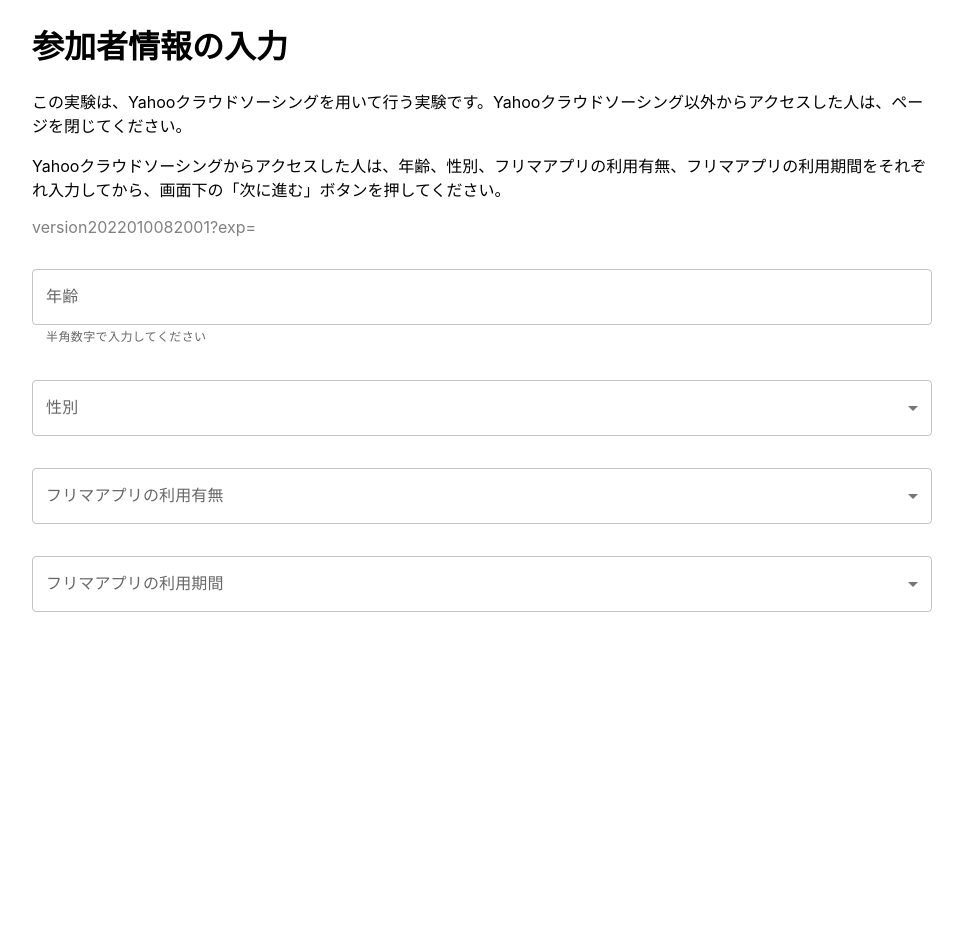
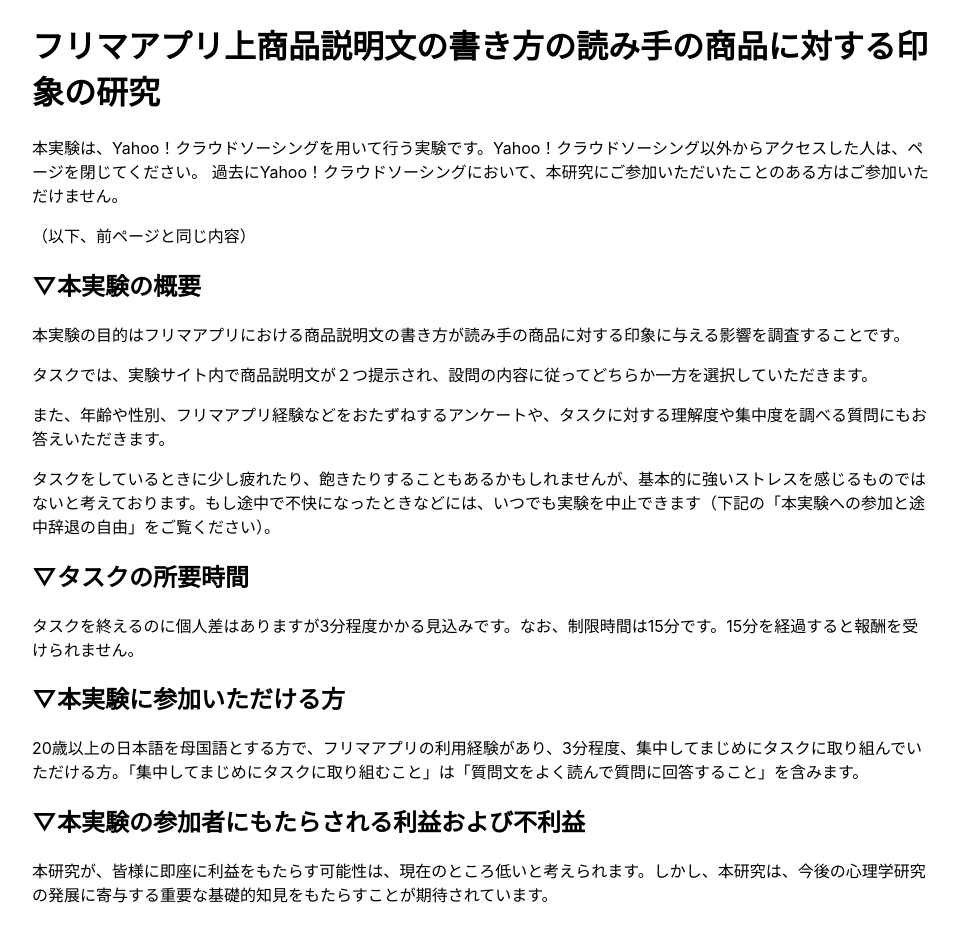
Before and after one commit to tacchanmaru/ChatGPT_age_gender_202312, a React (Create React App) app: page / in a window 1280 px wide. Shown: the top 930 px of the page, without its empty margins (158-1121 px from the left). Before the commit the page ends 800 px from the top, so only its background shows below. Built offline with nearby package versions, Linux system fonts and the light colour scheme.

Commit message:
Introduction修正

```diff
--- a/src/App.tsx
+++ b/src/App.tsx
@@ -38,7 +38,7 @@
 
   return (
     <div className="App">
-        {pageNum === 8 && (
+        {pageNum === 1 && (
           <Introduction
             userID={userID}
             setUserID={setUserID}
@@ -47,7 +47,7 @@
             pageNum={pageNum}
           />
         )}
-      {pageNum === 1 && (
+      {pageNum === 8 && (
         <Questionare
           userID={userID}
           userAge = {userAge}
--- a/src/components/Introduction.tsx
+++ b/src/components/Introduction.tsx
@@ -49,43 +49,42 @@
     <div>
       <h1>フリマアプリ上商品説明文の書き方の読み手の商品に対する印象の研究</h1>
       <p>
-        この実験は、Yahoo！クラウドソーシングを用いて行う実験です。Yahoo！クラウドソーシング以外からアクセスした人は、ページを閉じてください。
+        本実験は、Yahoo！クラウドソーシングを用いて行う実験です。Yahoo！クラウドソーシング以外からアクセスした人は、ページを閉じてください。
         過去にYahoo！クラウドソーシングにおいて、本研究にご参加いただいたことのある方はご参加いただけません。
       </p>
       <p>（以下、前ページと同じ内容）</p>
-      <h2>▽この実験の目的・概要</h2>
+      <h2>▽本実験の概要</h2>
       <p>
-        この実験は「フリマアプリ上の取引におけるコミュニケーションの研究」の一環として実施されるものです。
+        本実験の目的はフリマアプリにおける商品説明文の書き方が読み手の商品に対する印象に与える影響を調査することです。
       </p>
       <p>
-        タスクでは、フリマアプリを模した実験サイト内で、さまざまな状況においてどのような判断を行うかを回答していただきます。
+        タスクでは、実験サイト内で商品説明文が２つ提示され、設問の内容に従ってどちらか一方を選択していただきます。
       </p>
       <p>
-        また、年齢や性別などをおたずねするアンケートや、タスクに対する理解度や集中度を調べる質問にもお答えいただきます。
+        また、年齢や性別、フリマアプリ経験などをおたずねするアンケートや、タスクに対する理解度や集中度を調べる質問にもお答えいただきます。
       </p>
       <p>
-        タスクをしているときに少し疲れたり、飽きたりすることもあるかもしれませんが、基本的に強いストレスを感じるものではないと考えております。もし途中で不快になったときなどには、いつでも実験を中止できます（下記の「この実験への参加と途中辞退の自由」をご覧ください）。
+        タスクをしているときに少し疲れたり、飽きたりすることもあるかもしれませんが、基本的に強いストレスを感じるものではないと考えております。もし途中で不快になったときなどには、いつでも実験を中止できます（下記の「本実験への参加と途中辞退の自由」をご覧ください）。
       </p>
-      <h2>▽この実験の所要時間</h2>
+      <h2>▽タスクの所要時間</h2>
       <p>
-        すべてのタスクを終えるのに個人差はありますが<b>3分程度</b>
-        かかる見込みです。なお、制限時間は15分です。15分を経過すると報酬を受けられません。
+        タスクを終えるのに個人差はありますが3分程度かかる見込みです。なお、制限時間は15分です。15分を経過すると報酬を受けられません。
       </p>
-      <h2>▽この実験に参加いただける方</h2>
+      <h2>▽本実験に参加いただける方</h2>
       <p>
-        フリマアプリを利用したことがあり、18歳以上の日本語を母国語とする方で、3分程度、集中してまじめにタスクに取り組んでいただける方。「集中してまじめにタスクに取り組むこと」とは「質問文をよく読んで質問に回答すること」を意味します。
+        20歳以上の日本語を母国語とする方で、フリマアプリの利用経験があり、3分程度、集中してまじめにタスクに取り組んでいただける方。「集中してまじめにタスクに取り組むこと」は「質問文をよく読んで質問に回答すること」を含みます。
       </p>
-      <h2>▽実験参加者にもたらされる利益および不利益</h2>
+      <h2>▽本実験の参加者にもたらされる利益および不利益</h2>
       <p>
-        この研究が、皆様に即座に利益をもたらす可能性は、現在のところ低いと考えられます。しかし、この研究は、今後の心理学研究の発展に寄与する重要な基礎的知見をもたらすことが期待されています。
+        本研究が、皆様に即座に利益をもたらす可能性は、現在のところ低いと考えられます。しかし、本研究は、今後の心理学研究の発展に寄与する重要な基礎的知見をもたらすことが期待されています。
       </p>
-      <h2>▽この実験への参加と途中辞退の自由</h2>
+      <h2>▽本実験への参加と途中辞退の自由</h2>
       <p>
-        この実験への参加はあなたの自由意思にゆだねられています。たとえタスクを開始した後でも、いつでも理由の如何を問わず、参加を取りやめることができます。ただし、タスクをすべて完了しなかった場合には、作業承認されない（報酬が支払われない）ことをご了承ください。
+        本実験への参加はあなたの自由意思にゆだねられています。たとえタスクを開始した後でも、いつでも理由の如何を問わず、参加を取りやめることができます。ただし、タスクをすべて完了しなかった場合には、作業承認されない（報酬が支払われない）ことをご了承ください。
       </p>
-      <h2>▽この実験のデータの利用</h2>
+      <h2>▽本実験のデータの利用</h2>
       <p>
-        本実験のデータはまとめて統計的に処理され、その結果は学会発表や学術雑誌およびデータベース上等で公表されます。ただし、本実験では、あなた個人を特定できるような情報は収集されませんので、あなた個人の情報が公開されることはありません。なお、本実験で得られたデータの分析や研究にあたっては、研究目的達成に必要な範囲内において、本データを、株式会社メルカリ（下記に示す研究従事者に限ります）と共同利用します。共同利用における管理責任者は東京大学です。
+        本実験のデータはまとめて統計的に処理され、その結果は学会発表や学術雑誌、データベース上などで公開される予定です。ただし、本実験では、あなた個人を特定できるような情報は収集されませんので、あなた個人の情報が公開されることはありません。
       </p>
       <h2>▽その他の注意事項</h2>
       <p>
@@ -95,17 +94,19 @@
       <p>
         疑問点などがありましたら、次のメールアドレスまでご連絡ください。
         <br />
-        ahautasaari [at] g.ecc.u-tokyo.ac.jp
+        tatsu-mase [at] g.ecc.u-tokyo.ac.jp
         <br />
-        Hautasaari Ari　東京大学 大学院情報学環 特任准教授
+        欄木達也（東京大学工学部学部４年）
       </p>
       <h2>▽研究従事者</h2>
       <p>
-        Hautasaari Ari（研究責任者）:　東京大学 大学院情報学環 特任准教授
+        欄木達也（東京大学工学部学部４年）
         <br />
-        中條麟太郎:　東京大学 大学院学際情報学府 修士課程
+        Ari Hautasaari（東京大学大学院情報学環）
         <br />
-        藤原未雪:　株式会社メルカリ Researcher
+        畑田 裕二（東京大学大学院情報学環）
+        <br />
+        苗村健（東京大学大学院情報学環）
       </p>
       <p>
         <span style={{ color: "red" }}>
@@ -115,7 +116,7 @@
         </span>
       </p>
       <p>
-        <span style={{ color: "gray" }}>version202212162240</span>
+        <span style={{ color: "gray" }}>version20231231</span>
       </p>
       <FormGroup>
         <FormControlLabel
--- a/src/components/Questionare.tsx
+++ b/src/components/Questionare.tsx
@@ -31,47 +31,6 @@
 
   const fleaMarketOptions = ["買うだけ", "売るだけ", "両方", "なし"];
   const fleaMarketDurationOptions = ["なし", "1ヶ月未満", "3ヶ月未満", "半年未満", "1年未満", "3年未満", "3年以上"];
-
-  <>
-
-    // フリマアプリの利用有無の入力コントロールの追加
-    <FormControl fullWidth style={{ margin: "1em 0px" }}>
-      <InputLabel id="flea-market-experience-label">フリマアプリの利用有無</InputLabel>
-      <Select
-        labelId="flea-market-experience-label"
-        id="flea-market-experience-select"
-        value={fleaMarketExperience}
-        label="フリマアプリの利用有無"
-        onChange={(event) => setFleaMarketExperience(event.target.value)}
-      >
-        {fleaMarketOptions.map((option, index) => (
-          <MenuItem key={index} value={option}>
-            {option}
-          </MenuItem>
-        ))}
-      </Select>
-    </FormControl>
-
-    // フリマアプリ利用期間の入力コントロールの追加
-    <FormControl fullWidth style={{ margin: "1em 0px" }}>
-      <InputLabel id="flea-market-duration-label">フリマアプリの利用期間</InputLabel>
-      <Select
-        labelId="flea-market-duration-label"
-        id="flea-market-duration-select"
-        value={fleaMarketDuration}
-        label="フリマアプリの利用期間"
-        onChange={(event) => setFleaMarketDuration(event.target.value)}
-      >
-        {fleaMarketDurationOptions.map((option, index) => (
-          <MenuItem key={index} value={option}>
-            {option}
-          </MenuItem>
-        ))}
-      </Select>
-    </FormControl>
-
-  </>
-
 
   const handleChangeGender = (event: SelectChangeEvent) => {
     props.setUserGender(event.target.value as string);
```
